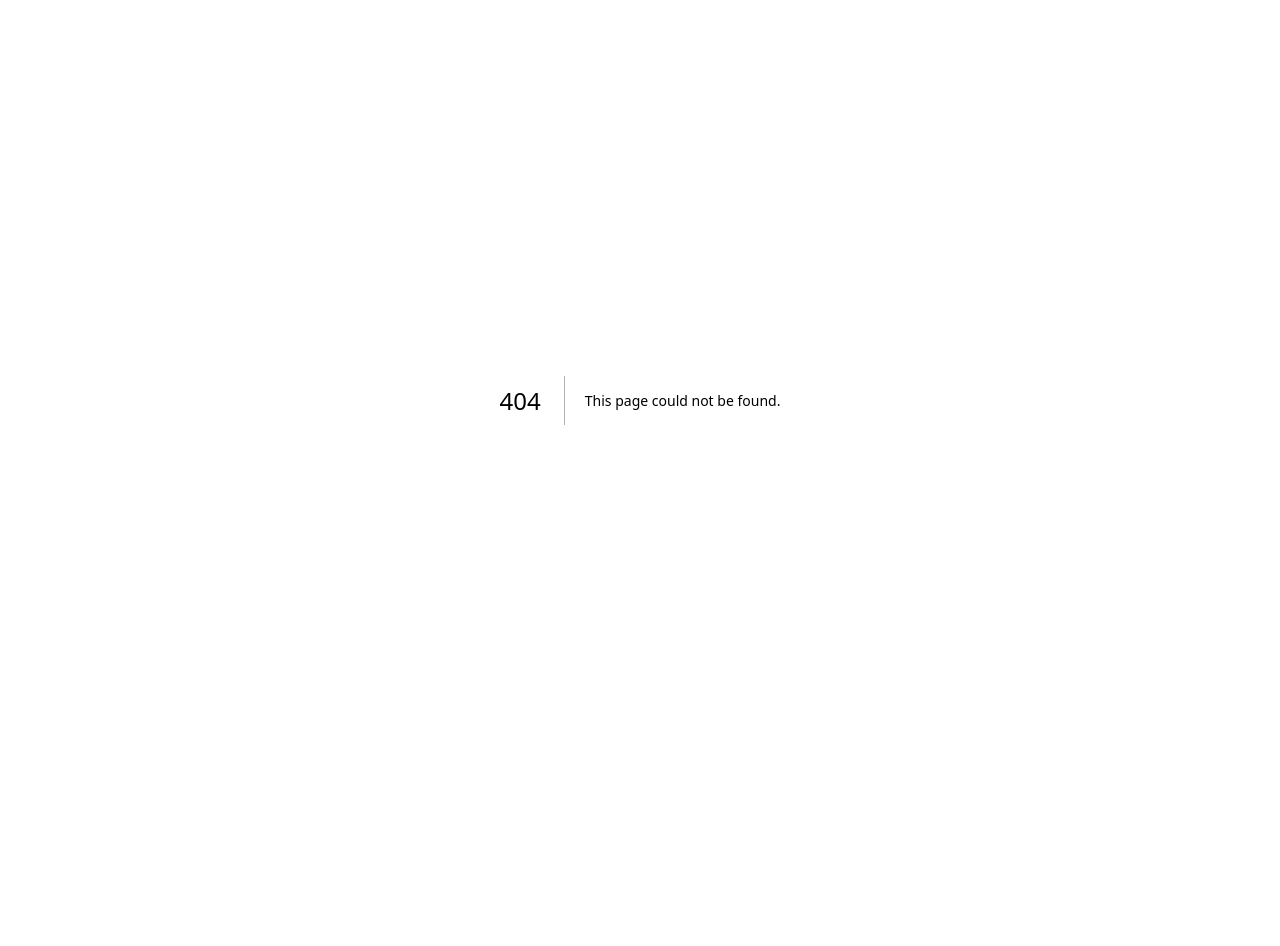
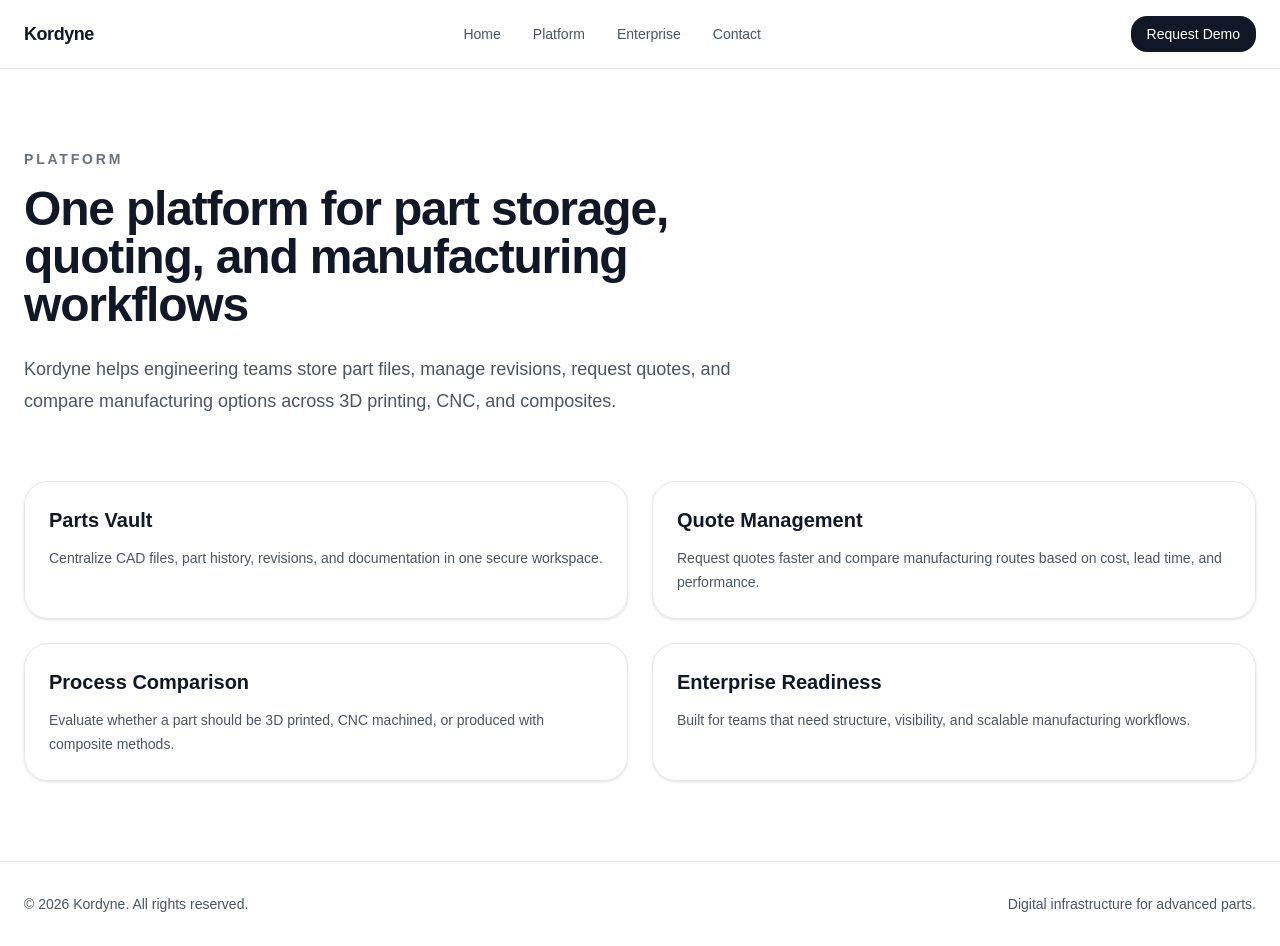
Before and after one commit to SpeedZone169/kordyne, a Next.js app: page /platform in a window 1280 px wide. Before the commit this address had no page. Before the commit the page ends 800 px from the top, so only its background shows below. Built offline with nearby package versions, Linux system fonts and the light colour scheme.

Commit message:
update site

```diff
--- /dev/null
+++ b/app/contact/page.tsx
@@ -0,0 +1,25 @@
+import Navbar from "../../components/Navbar";
+import Footer from "../../components/Footer";
+
+export default function ContactPage() {
+  return (
+    <main className="min-h-screen bg-white text-gray-900">
+      <Navbar />
+
+      <section className="mx-auto max-w-7xl px-6 py-20">
+        <h1 className="text-4xl font-bold tracking-tight">Request a Demo</h1>
+        <p className="mt-6 max-w-2xl text-lg leading-8 text-gray-600">
+          Tell us about your part management and manufacturing workflow needs.
+        </p>
+
+        <div className="mt-10 max-w-xl rounded-3xl border border-gray-200 p-6 shadow-sm">
+          <p className="text-sm text-gray-600">
+            Demo request form coming next.
+          </p>
+        </div>
+      </section>
+
+      <Footer />
+    </main>
+  );
+}
--- /dev/null
+++ b/app/enterprise/page.tsx
@@ -0,0 +1,20 @@
+import Navbar from "../../components/Navbar";
+import Footer from "../../components/Footer";
+
+export default function EnterprisePage() {
+  return (
+    <main className="min-h-screen bg-white text-gray-900">
+      <Navbar />
+
+      <section className="mx-auto max-w-7xl px-6 py-20">
+        <h1 className="text-4xl font-bold tracking-tight">Enterprise</h1>
+        <p className="mt-6 max-w-2xl text-lg leading-8 text-gray-600">
+          Kordyne is being designed for hardware teams that need secure part
+          storage, quote workflows, and scalable manufacturing operations.
+        </p>
+      </section>
+
+      <Footer />
+    </main>
+  );
+}
--- /dev/null
+++ b/app/platform/page.tsx
@@ -0,0 +1,62 @@
+import Navbar from "../../components/Navbar";
+import Footer from "../../components/Footer";
+
+export default function PlatformPage() {
+  return (
+    <main className="min-h-screen bg-white text-gray-900">
+      <Navbar />
+
+      <section className="mx-auto max-w-7xl px-6 py-20">
+        <div className="max-w-3xl">
+          <p className="text-sm font-semibold uppercase tracking-[0.2em] text-gray-500">
+            Platform
+          </p>
+          <h1 className="mt-4 text-4xl font-bold tracking-tight sm:text-5xl">
+            One platform for part storage, quoting, and manufacturing workflows
+          </h1>
+          <p className="mt-6 text-lg leading-8 text-gray-600">
+            Kordyne helps engineering teams store part files, manage revisions,
+            request quotes, and compare manufacturing options across 3D
+            printing, CNC, and composites.
+          </p>
+        </div>
+
+        <div className="mt-16 grid gap-6 md:grid-cols-2">
+          <div className="rounded-3xl border border-gray-200 p-6 shadow-sm">
+            <h2 className="text-xl font-semibold">Parts Vault</h2>
+            <p className="mt-3 text-sm leading-6 text-gray-600">
+              Centralize CAD files, part history, revisions, and documentation
+              in one secure workspace.
+            </p>
+          </div>
+
+          <div className="rounded-3xl border border-gray-200 p-6 shadow-sm">
+            <h2 className="text-xl font-semibold">Quote Management</h2>
+            <p className="mt-3 text-sm leading-6 text-gray-600">
+              Request quotes faster and compare manufacturing routes based on
+              cost, lead time, and performance.
+            </p>
+          </div>
+
+          <div className="rounded-3xl border border-gray-200 p-6 shadow-sm">
+            <h2 className="text-xl font-semibold">Process Comparison</h2>
+            <p className="mt-3 text-sm leading-6 text-gray-600">
+              Evaluate whether a part should be 3D printed, CNC machined, or
+              produced with composite methods.
+            </p>
+          </div>
+
+          <div className="rounded-3xl border border-gray-200 p-6 shadow-sm">
+            <h2 className="text-xl font-semibold">Enterprise Readiness</h2>
+            <p className="mt-3 text-sm leading-6 text-gray-600">
+              Built for teams that need structure, visibility, and scalable
+              manufacturing workflows.
+            </p>
+          </div>
+        </div>
+      </section>
+
+      <Footer />
+    </main>
+  );
+}
--- /dev/null
+++ b/components/Footer.tsx
@@ -0,0 +1,10 @@
+export default function Footer() {
+  return (
+    <footer className="border-t border-gray-200 bg-white">
+      <div className="mx-auto flex max-w-7xl flex-col gap-4 px-6 py-8 text-sm text-gray-600 md:flex-row md:items-center md:justify-between">
+        <p>© 2026 Kordyne. All rights reserved.</p>
+        <p>Digital infrastructure for advanced parts.</p>
+      </div>
+    </footer>
+  );
+}
--- /dev/null
+++ b/components/Navbar.tsx
@@ -0,0 +1,35 @@
+import Link from "next/link";
+
+export default function Navbar() {
+  return (
+    <header className="border-b border-gray-200 bg-white">
+      <div className="mx-auto flex max-w-7xl items-center justify-between px-6 py-4">
+        <Link href="/" className="text-lg font-semibold tracking-tight text-gray-900">
+          Kordyne
+        </Link>
+
+        <nav className="hidden gap-8 text-sm text-gray-600 md:flex">
+          <Link href="/" className="transition hover:text-gray-900">
+            Home
+          </Link>
+          <Link href="/platform" className="transition hover:text-gray-900">
+            Platform
+          </Link>
+          <Link href="/enterprise" className="transition hover:text-gray-900">
+            Enterprise
+          </Link>
+          <Link href="/contact" className="transition hover:text-gray-900">
+            Contact
+          </Link>
+        </nav>
+
+        <Link
+          href="/contact"
+          className="rounded-2xl bg-gray-900 px-4 py-2 text-sm font-medium text-white transition hover:opacity-90"
+        >
+          Request Demo
+        </Link>
+      </div>
+    </header>
+  );
+}
```
